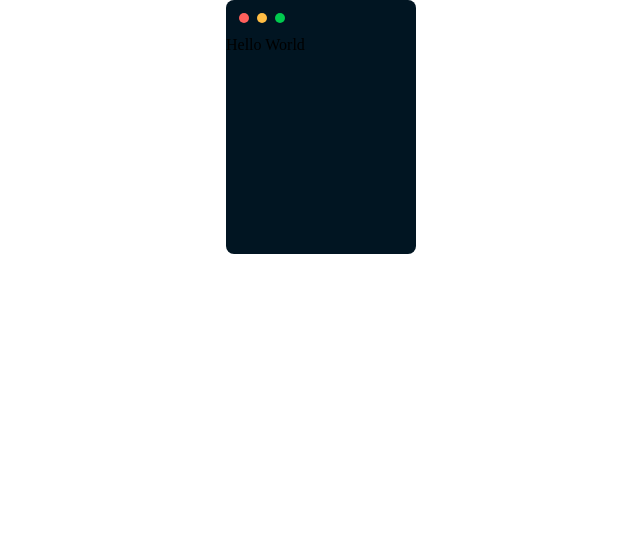
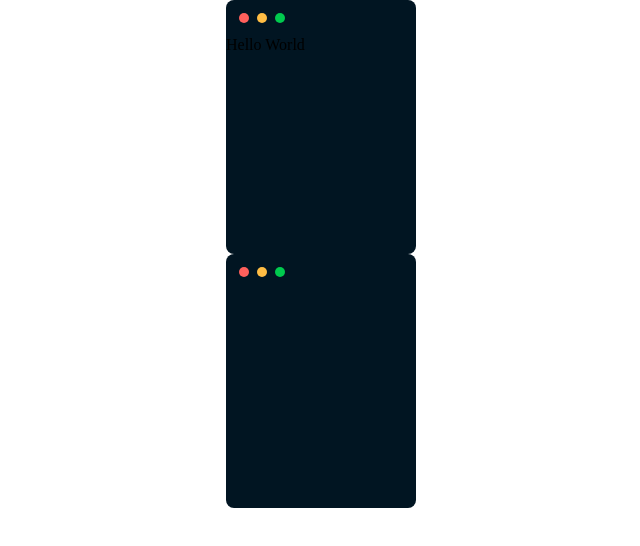
Before and after one commit to vincenzodivita/hello-world, a plain HTML site: page index.html in a window 1280 px wide. Shown: the whole page, without its empty margins (319-959 px from the left). Drawn offline with Linux system fonts and the light colour scheme.

Commit message:
Add second window

```diff
--- a/index.html
+++ b/index.html
@@ -23,9 +23,25 @@
             </div>
 
             <div class="card__content">
-                <span>
-                    Hello World
-                </span>
+                <span id="input">Hello World</span>
+            </div>
+          </div>
+
+          <div class="card">
+            <div class="tools">
+                <div class="circle">
+                <span class="red box"></span>
+                </div>
+                <div class="circle">
+                    <span class="yellow box"></span>
+                </div>
+                <div class="circle">
+                    <span class="green box"></span>
+                </div>
+            </div>
+
+            <div class="card__content">
+                <span id="output"></span>
             </div>
           </div>
 
```
